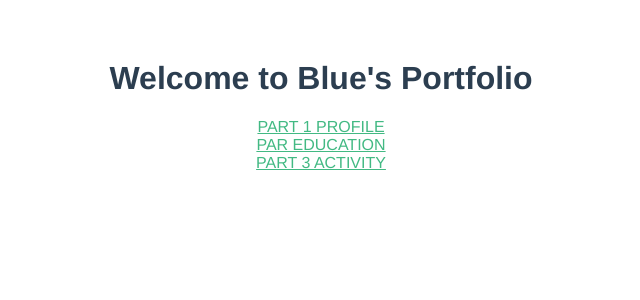
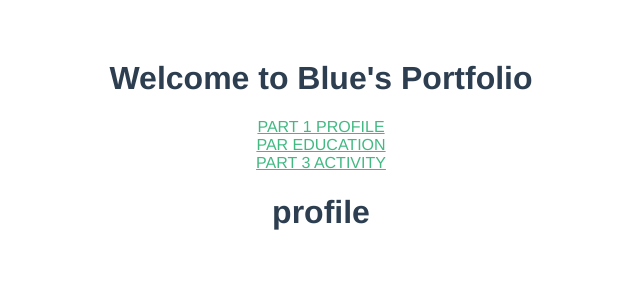
Before and after one commit to artisan-playground/blue-vuejs-learn, a Vue app in the folder vue-app/: page /profile in a window 1280 px wide. Shown: the top 300 px of the page, without its empty margins (319-959 px from the left). Built offline with nearby package versions, Linux system fonts and the light colour scheme; no server answers.

Commit message:
test profile

```diff
--- a/vue-app/src/page/profile.vue
+++ b/vue-app/src/page/profile.vue
@@ -1,7 +1,7 @@
 <template>
   <div>
       <h1>
-
+          profile
       </h1>
   </div>
 </template>
```
